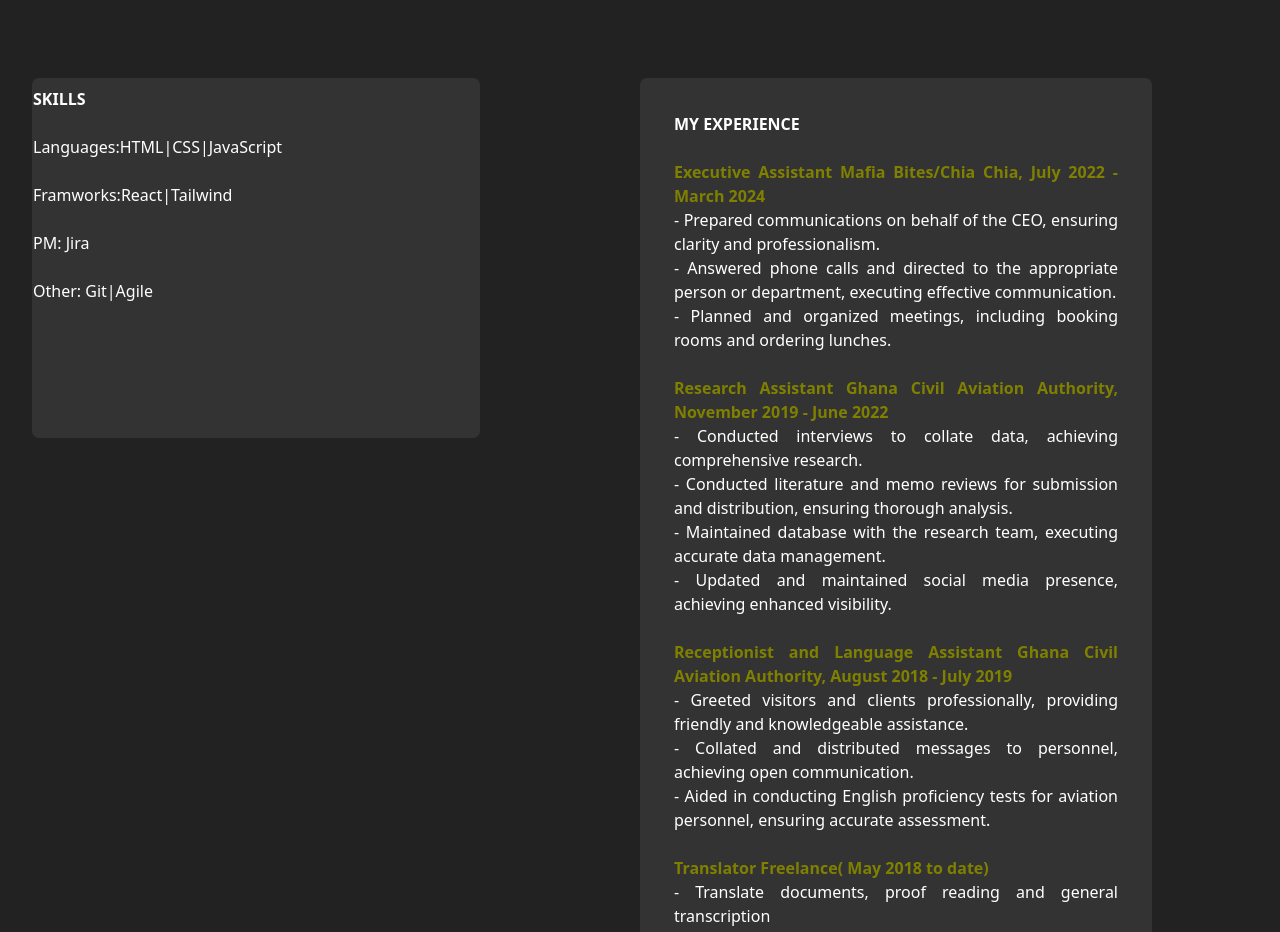
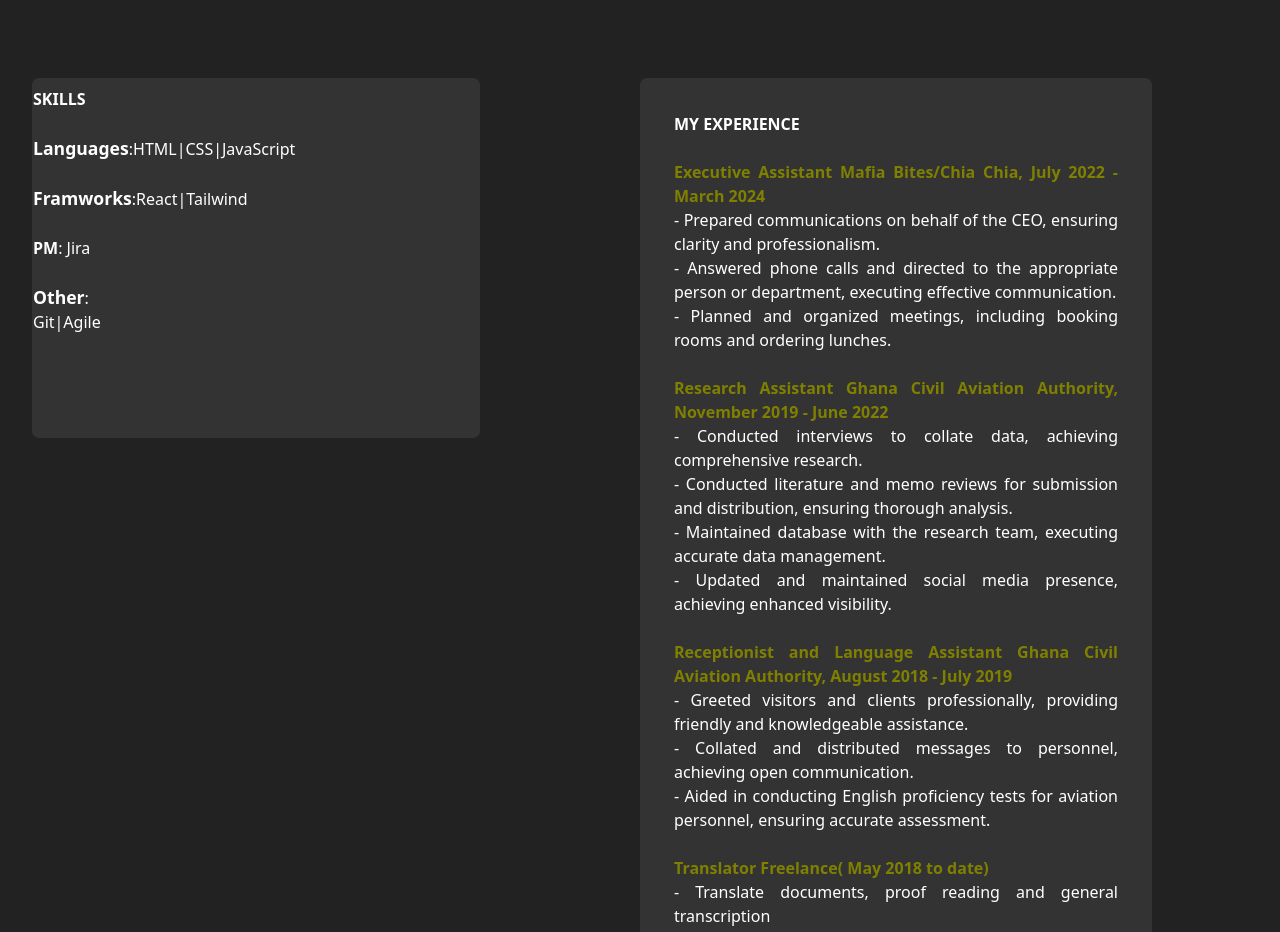
Before and after one commit to Leticiaattoh/Leticiaattoh.github.io, a plain HTML site: page index.html in a window 1280 px wide. Shown: the part 1440-2372 px from the top of the page. Drawn offline with nearby package versions, Linux system fonts and the light colour scheme.

Commit message:
final commit

```diff
--- a/index.html
+++ b/index.html
@@ -37,7 +37,7 @@
 
 
     <!-- START OF CERTIFICATION SECTION -->
-    <h2 class=" cert text-center text-[200%]  text-white pt-[50px]">My<p class="font-extrabold text-[150%] ">
+    <h2   class=" cert text-center text-[200%]  text-white pt-[50px]">My<p id="resume1" class="font-extrabold text-[150%] ">
             Certifications</p>
     </h2>
     <section id="certifications">
@@ -77,7 +77,7 @@
 
 
     <!-- START OF RESUME SECTION -->
-    <h3 id="resume1" class="text-white  bg-[#222222] text-center pb-[10%] text-[200%]">My <p
+    <h3 class="text-white  bg-[#222222] text-center pb-[10%] text-[200%]">My <p
             class="font-extrabold text-[150%]">Resume</p>
     </h3>
     <section id="resume">
@@ -85,13 +85,13 @@
             <h2 class=" text-[100] font-extrabold text-[100%] pt-2 text-white ">SKILLS</h2>
             <br>
             <ul>
-                <li>Languages:HTML|CSS|JavaScript</li>
+                <li> <span class="font-extrabold text-[110%]">Languages</span>:HTML|CSS|JavaScript</li>
                 <br>
-                <li>Framworks:React|Tailwind</li>
+                <li> <span class="font-extrabold text-[110%]">Framworks</span>:React|Tailwind</li>
                 <br>
-                <li>PM: Jira</li>
+                <li><span class="font-extrabold text-[100%]">PM</span>: Jira</li>
                 <br>
-                <li>Other: Git|Agile</li>
+                <li> <span class="font-extrabold text-[110%]">Other</span>: Git|Agile</li>
             </ul>
 
         </div>
```
